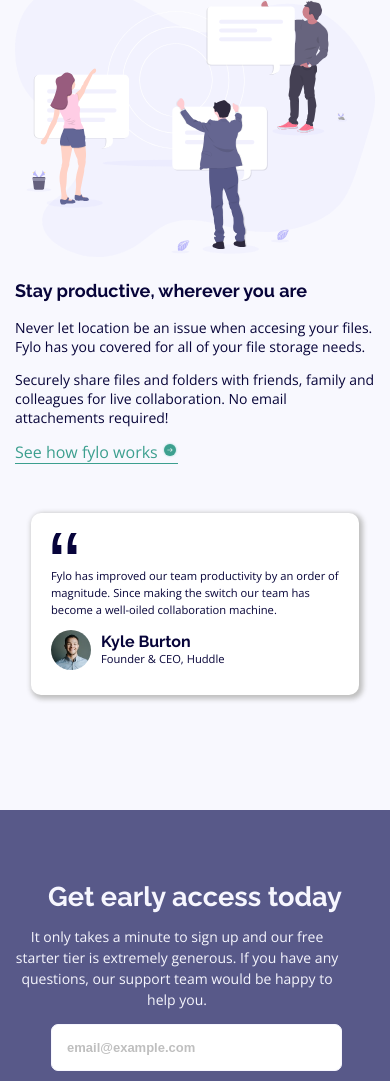
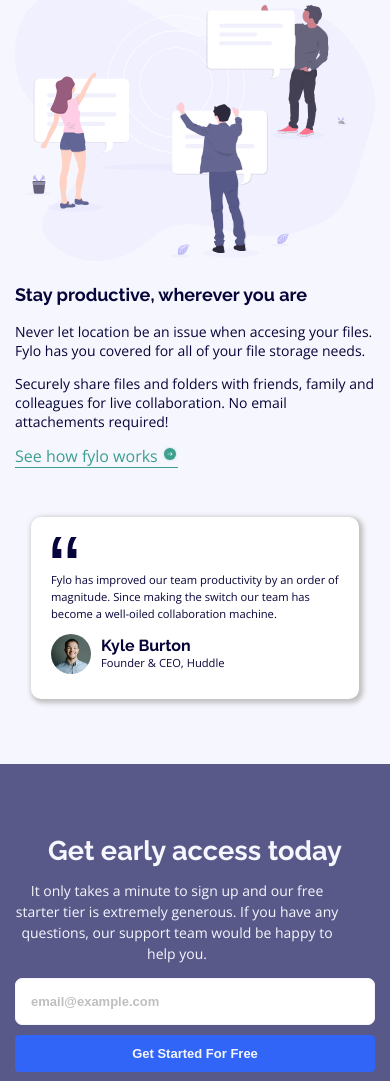
Before and after one commit to jorgedav-id/frontend-mentor-fylo-landing-page-challenge, a plain HTML site: page index.html in a window 390 px wide. Shown: the part 919-2000 px from the top of the page. Drawn offline with nearby package versions, Linux system fonts and the light colour scheme.

Commit message:
Fix background on section two
- add css properties to fix section 2 background
- change breakpoint
- delete duplicate css properties

```diff
--- a/index.html
+++ b/index.html
@@ -36,7 +36,7 @@
         <h1>All your files in one secure<br> location, accesible anywhere.</h1>
         <p class="text-section-1">Fylo stores your most important files in one secure location. Access them wherever you need, share and collaborate with friends, family, and co-workers</p>
         <form id="form-contact">
-          <input type="email" placeholder="Enter your email..." id="contact-mail">
+          <input type="email" placeholder="Enter your email..." id="contact-mail" required>
           <input type="submit" id="submit" value="Get Started" class="button">
         </form>
       </div>
@@ -74,7 +74,7 @@
         <p>It only takes a minute to sign up and our free starter tier is extremely generous. If you have any questions, our support team would be happy to help you.</p>
       </div>
       <form class="rigth-column form-contact-2">
-        <input type="email" placeholder="email@example.com" id="email-contact-2">
+        <input type="email" placeholder="email@example.com" id="email-contact-2" required>
         <input type="submit" value="Get Started For Free" class="button">
       </form>
     </section>
@@ -89,7 +89,7 @@
           <img src="images/icon-phone.svg" alt="icon-phone" class="icon"><span>Phone: +1-543-123-4567</span>
         </span>
         <span>
-          <img src="images/icon-email.svg" alt="icon-email" class="icon"><span>example@fylo.com</span>
+          <img src="images/icon-email.svg" alt="icon-email" class="icon"><a href="mailto:example@fylo.com"><span>example@fylo.com</span></a>
         </span>
       </div>
       <div>
@@ -125,13 +125,13 @@
       </div>
       <div class=" social-icons">
         <button class="button-social">
-          <img src="images/icons8-facebook-f.svg" alt="" width="20" height="20">
+          <img src="images/icons8-facebook-f.svg" width="20" height="20" class="facebook-image">
         </button>
         <button class="button-social">
-          <img src="images/icons8-twitter.svg" alt="" width="20" height="20">
+          <img src="images/icons8-twitter.svg" width="20" height="20">
         </button>
         <button class="button-social">
-          <img src="images/icons8-instagram.svg" alt="" width="20" height="20">
+          <img src="images/icons8-instagram.svg" width="20" height="20">
         </button>
       </div>
     </div>
--- a/style.css
+++ b/style.css
@@ -2,6 +2,10 @@ body {
     font-family: 'Open Sans', sans-serif;
     font-weight: 400;
     margin: 0px;
+}
+
+img {
+    max-width: 100%;
 }
 
 ::placeholder {
@@ -39,11 +43,11 @@ nav ul {
 }
 
 .left-column {
-    width: 50%;
+    flex: 0.5;
 }
 
 .rigth-column {
-    width: 50%;
+    flex: 0.5;
 }
 
 .row {
@@ -82,33 +86,61 @@ h1 {
 }
 
 #contact-mail {
-    width: 60%;
+    flex: 0.7;
     padding: 10px;
     font-size: medium;
     font-weight: 600;
-    border-radius: 7px;
-    border: 1px solid;
-    border-color: hsl(243, 87%, 12%);
+    border-radius: 4px;
+    border: 1px solid hsl(243, 87%, 12%);
 }
 
 .button {
     background-color: hsl(224, 93%, 58%);
-    border-color: unset;
-    border-radius: 7px;
-    width: 30%;
-    padding: 12px 20px;
+    border: 1px solid hsl(224, 93%, 58%);
+    border-radius: 4px;
+    flex: 0.3;
     font-weight: bold;
     font-size:small;
-    color: hsl(240, 75%, 98%);;
+    color: hsl(240, 75%, 98%);
+}
+
+.button:active, .button:hover {
+    background-color: hsl(220, 100%, 68%);
+    cursor: pointer;
+}
+
+.button-social:active, .button-social:hover {
+    border: 1px solid hsl(220, 100%, 68%);
+    cursor: pointer;
+}
+
+a:hover {
+    cursor: pointer;
+    color: hsl(220, 100%, 68%);
+}
+
+#contact-mail:active {
+    border: 1px solid;
+    border-color: red;
 }
 
 /*section 2 */
 .section-2 {
+    margin-top: 10px;
+    position: relative;
+    background-color: hsl(240, 75%, 98%);
+}
+
+.section-2::before {
+    content: '';
     background-image: url(/images/bg-curve-desktop.svg);
     background-size: cover;
-    background-position: center;
-    background-repeat: no-repeat;
-    padding-top: 100px;
+    background-repeat: round;
+    position: absolute;
+    top: -45px;
+    left: 0;
+    width: 100%;
+    height: 50px;
 }
 
 h2 {
@@ -129,7 +161,7 @@ h2 {
 }
 
 .section-2 .left-column {
-    padding-bottom: 100px;
+    padding-bottom: 50px;
 }
 
 .section-2 a {
@@ -142,7 +174,7 @@ h2 {
 .testimonial-card {
     background-color: white;
     border-radius: 10px;
-    width: 50%;
+    width: 70%;
     padding: 0px 15px 10px 25px;
     margin-top: 50px;
     box-shadow: 2px 2px 5px 2px hsl(0, 0%, 75%);
@@ -210,11 +242,6 @@ h2 {
     color: hsl(240, 75%, 98%);
 }
 
-.section-3 .button {
-    border: 0px;
-    border-radius: 3px;
-}
-
 .section-3 p {
     width: 75%;
     line-height: 1.5;
@@ -227,14 +254,17 @@ h2 {
     row-gap: 15px;
 }
 
+.form-contact-2 .button {
+    width: 40%;
+}
+
 #email-contact-2 {
     width: 80%;
     padding: 15px;
     font-size: small;
     font-weight: 600;
     border-radius: 7px;
-    border: 1px solid;
-    border-color: hsl(240, 75%, 98%);
+    border: 1px solid hsl(240, 75%, 98%);
 }
 
 /* footer */
@@ -315,8 +345,7 @@ footer .rigth-column {
 
 /* breakpoint */
 
-@media (max-width: 425px) {
-    /* HEADER */
+@media (max-width: 620px) {
 
 header {
     display: flex;
@@ -353,11 +382,11 @@ nav ul {
 }
 
 .left-column {
-    width: 100%;
+    flex: 1;
 }
 
 .rigth-column {
-    width: 100%;
+    flex: 1;
 }
 
 /*section 1*/
@@ -387,7 +416,7 @@ h1 {
 
 #form-contact {
     width: 100%;
-    align-items: center;
+    align-items: flex-start;
     flex-direction: column;
     row-gap: 15px;
 }
@@ -403,13 +432,8 @@ h1 {
 }
 
 .button {
-    background-color: hsl(224, 93%, 58%);
-    border-color: unset;
-    border-radius: 7px;
     width: 100%;
-    font-weight: bold;
-    font-size:small;
-    color: hsl(240, 75%, 98%);;
+    padding: 10px 5px;
 }
 
 .illustration-section-1 {
@@ -424,6 +448,11 @@ h1 {
 
 h2 {
     font-size: 18px;
+}
+
+
+.section-2::before {
+    background-image: url(/images/bg-curve-mobile.svg);
 }
 
 .section-2 p {
@@ -447,17 +476,11 @@ h2 {
 .section-3 {
     height: auto;
     flex-direction: column;
-    align-items: center;
     padding-bottom: 50px;
 }
 
 .section-3 h3 {
     text-align: center;
-}
-
-.section-3 .button {
-    border: 0px;
-    border-radius: 3px;
 }
 
 .section-3 p {
@@ -469,11 +492,14 @@ h2 {
 
 .form-contact-2 {
     row-gap: 10px;
-    width: 80%;
 }
 
 #email-contact-2 {
-    width: 90%;
+    width: auto;
+}
+
+.form-contact-2 .button {
+    width: 100%;
 }
 
 /* footer */
```
